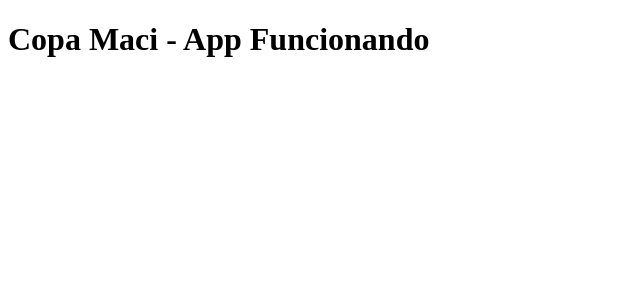
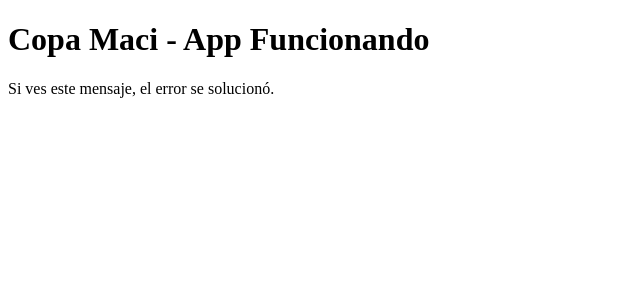
Before and after one commit to ignaciotrussi/COPA-MACI, a React app: page / in a window 1280 px wide. Shown: the top 300 px of the page, without its empty margins (0-640 px from the left). Built offline with nearby package versions, Linux system fonts and the light colour scheme; the HTML template or start-up script is replaced by a standard one.

Commit message:
Update App.jsx

```diff
--- a/App.jsx
+++ b/App.jsx
@@ -4,6 +4,7 @@ function App() {
   return (
     <div>
       <h1>Copa Maci - App Funcionando</h1>
+      <p>Si ves este mensaje, el error se solucionó.</p>
     </div>
   )
 }
```
